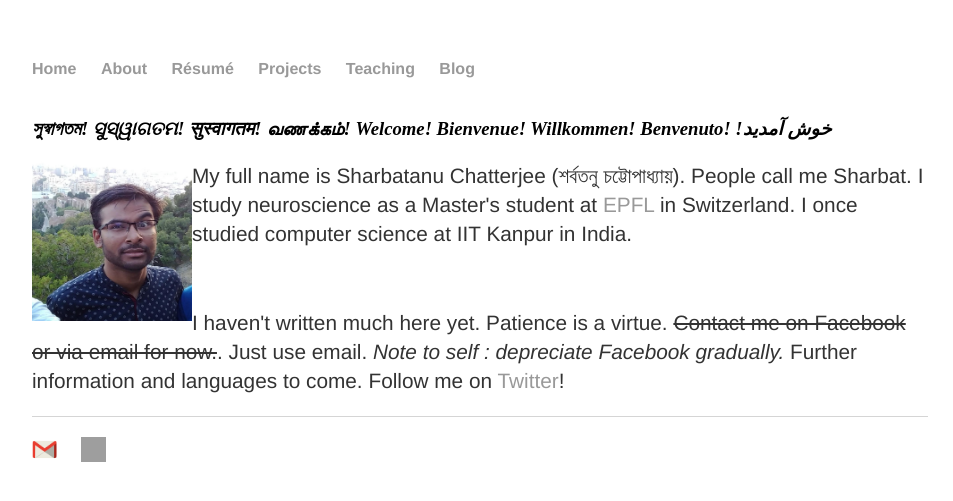
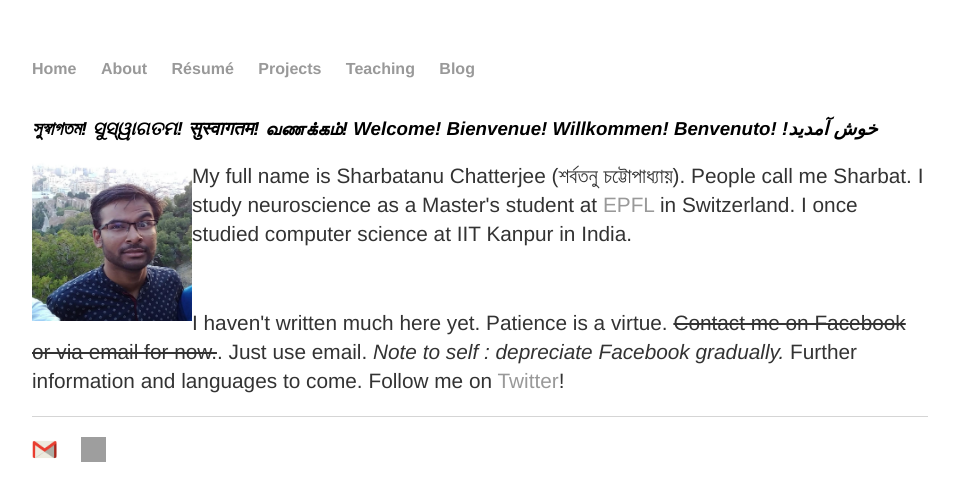
Before and after one commit to sharbatc/sharbatc.github.io, a Jekyll site: the page built from index.html, in a window 1280 px wide. Shown: the top 501 px of the page, without its empty margins (160-1113 px from the left). Built offline with Jekyll 4.4.1, drawn with Linux system fonts in a browser that asks for light colours; grey boxes are pictures that could not be loaded.

Commit message:
Update main.css

```diff
--- a/css/main.css
+++ b/css/main.css
@@ -23,6 +23,9 @@ h1 {
     font-size: 2.5em;
     font-family:'Helvetica', 'Georgia', 'Sans-Serif';
 }
+h3 {
+    font-family:'Helvetica', 'Georgia', 'Sans-Serif';
+}
 p {
     font-family:'Helvetica', 'Georgia', 'Sans-Serif';
     font-size: 1.3em;
```
